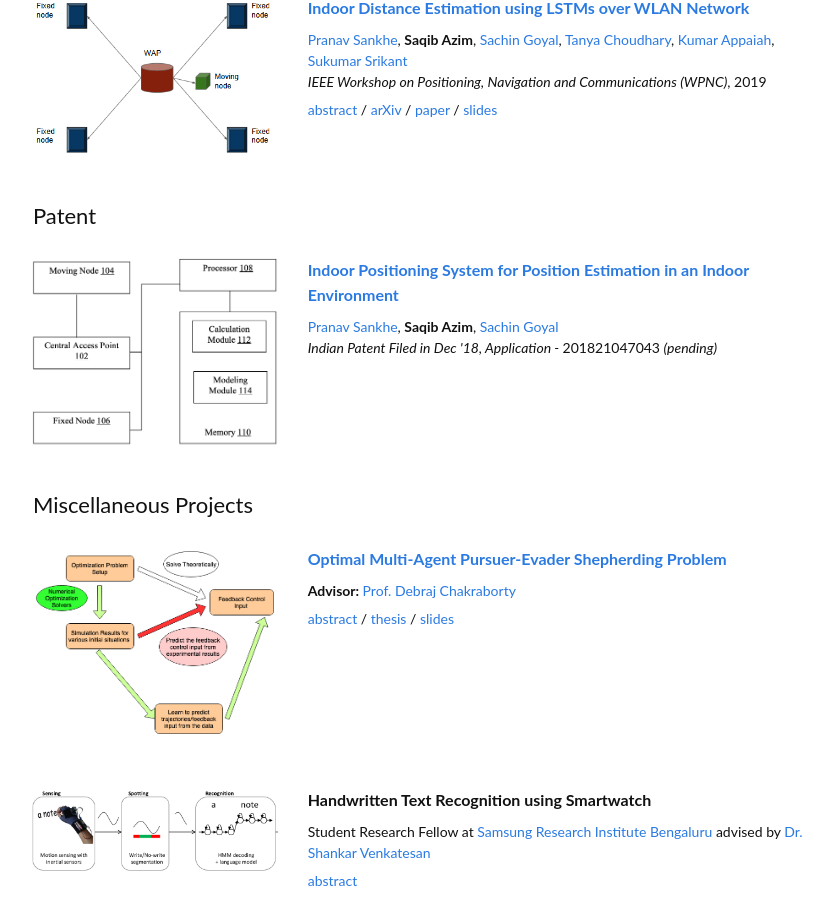
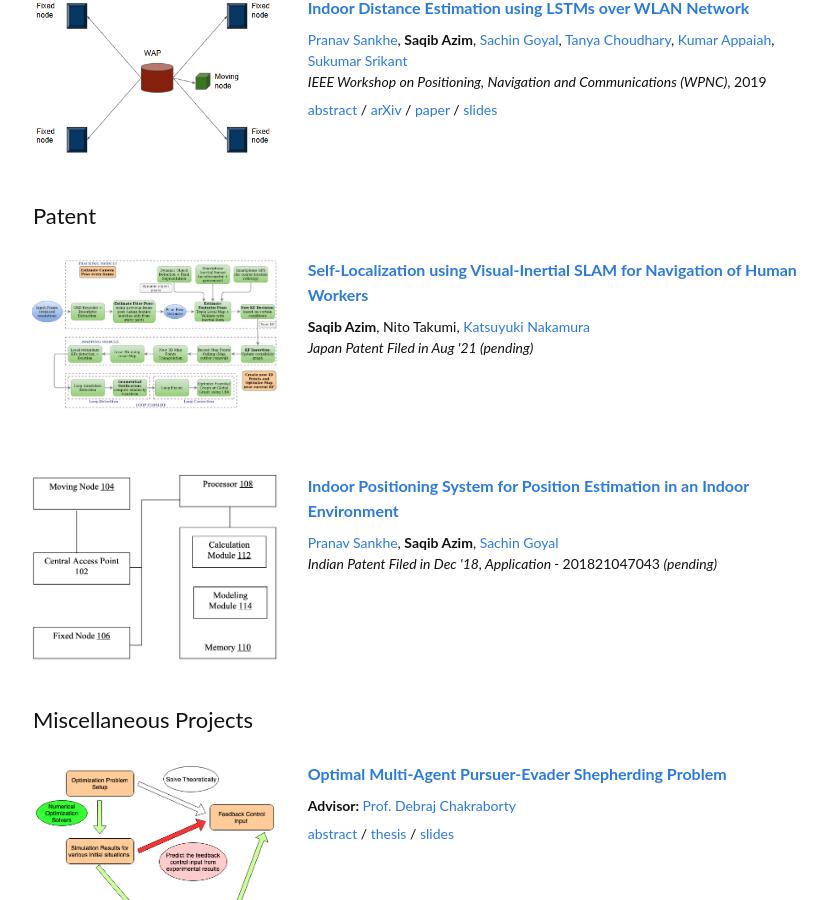
Before and after one commit to saqib1707/saqib1707.github.io, a Jekyll site: the page built from _pages/research.md, in a window 1280 px wide and 900 px high, scrolled down 339 px. Shown: the whole window, without its empty margins (213-1044 px from the left). Built offline with Jekyll 4.4.1, drawn with Linux system fonts in a browser that asks for light colours; comment, search, counter and statistics services are not loaded.

Commit message:
adding slam report

```diff
--- a/_pages/research.md
+++ b/_pages/research.md
@@ -62,6 +62,35 @@ My research interests span a breadth of fields including machine learning, optim
 		<td>
 			<heading>Patent</heading>
 		</td>
+	</tr>
+</tbody>
+</table>
+
+<table style="width:100%;border:0px;border-spacing:0px;border-collapse:separate;margin-right:auto;margin-left:auto;margin-bottom:15px">
+<tbody>
+	<tr>
+	<td class="projectWallpaper">
+		<div>
+			<img src='{{ site.url }}/assets/images/slam_wallpaper.png'>
+		</div>
+		<script type="text/javascript">
+			function inerf_start() {
+				document.getElementById('inerf_image').style.opacity = "1";
+			}
+			function inerf_stop() {
+				document.getElementById('inerf_image').style.opacity = "0";
+			}
+			inerf_stop()
+		</script>
+	</td>
+	<td class="projectBody">
+		<a href="https://arxiv.org/abs/2003.13991"><papertitle>Self-Localization using Visual-Inertial SLAM for Navigation of Human Workers</papertitle></a>
+		<br><span class="brHeight"></span>
+		<div class="authorDetails">
+			<strong>Saqib Azim</strong>, Nito Takumi, <a href="https://www.linkedin.com/in/katsuyuki-nakamura-19b9bb88/?originalSubdomain=jp">Katsuyuki Nakamura</a><br>
+			<em>Japan Patent Filed in Aug '21 (pending)</em>
+		</div>
+	</td>
 	</tr>
 </tbody>
 </table>
```
Also changed, not shown: _pages/misc.md (+4 -3 lines), assets/images/slam_wallpaper.png (added).
